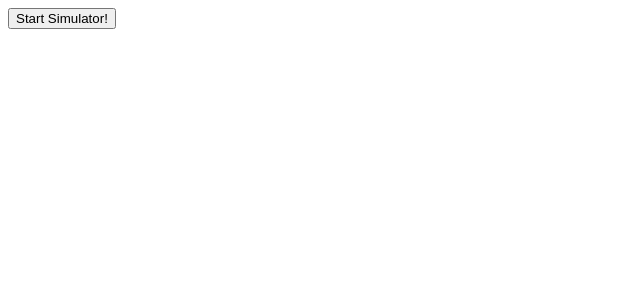
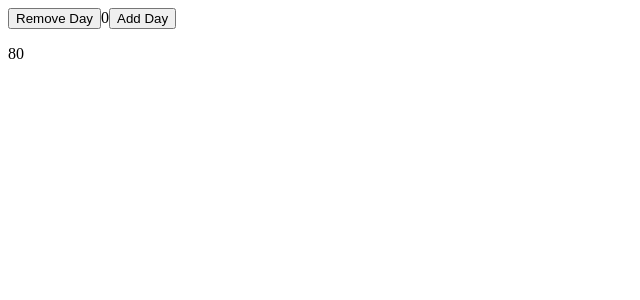
Before and after one commit to LandonA10/mars-simulator, a Next.js app: page / in a window 1280 px wide. Shown: the top 300 px of the page, without its empty margins (0-640 px from the left). Built offline with nearby package versions, Linux system fonts and the light colour scheme.

Commit message:
logic for simualtor

```diff
--- a/src/app/page.js
+++ b/src/app/page.js
@@ -1,11 +1,67 @@
+"use client";
 
+import React, { useEffect, useState } from "react";
 
 
 export default function Simulator(){
 
+
+  const [day, setDay] = useState(0);
+  const [strength, setStrength] = useState(80);
+  const biodome = [
+    {id: 1, name: "Bio Dome", strength: strength}
+  ];
+  const conditions = {
+    pressure: Math.floor((Math.random() * 8) + 1)
+  };
+
+
+
+  useEffect(() =>{
+    // console.log(biodome[0].strength, "pressure: ", conditions.pressure, "newStrength" , newStrength);
+    // console.log("newStrength" , newStrength)
+    console.log("A day has passed");
+    //code that runs
+    return (() => {
+      console.log("New Biome Strength", biodome[0].strength);
+    })
+  }, [day]);
+   //what useeffect listens too
+
+  var newStrength;
+  function increaseDay(){
+
+    setDay(prevDay => prevDay + 1);
+
+    newStrength = biodome[0].strength - conditions.pressure;
+    // if (newStrength <= 0){
+    //   this.newStrength = 0;
+
+    // } trying to set newStrength to 0 when it goes into negative value!
+    setStrength(biodome[0].strength = newStrength);
+
+  }
+  function decreaseDay(){
+    if (day <= 0){
+      return;
+    }
+    setDay(prevDay => prevDay - 1);
+    newStrength = biodome[0].strength + conditions.pressure;
+    setStrength(biodome[0].strength = newStrength);
+  }
+
   return (
     <>
-      <button>Start Simulator!</button>
+      <button onClick={decreaseDay}>Remove Day</button>
+      <span>{day}</span>
+      <button onClick={increaseDay}>Add Day</button>
+
+      <div className="domeStats">
+        <p>{biodome[0].strength}</p>
+      </div>
     </>
-  )
+  );
 }
+
+
+//use state updated state - day, useeffect is like side effects- damage to dome
```
